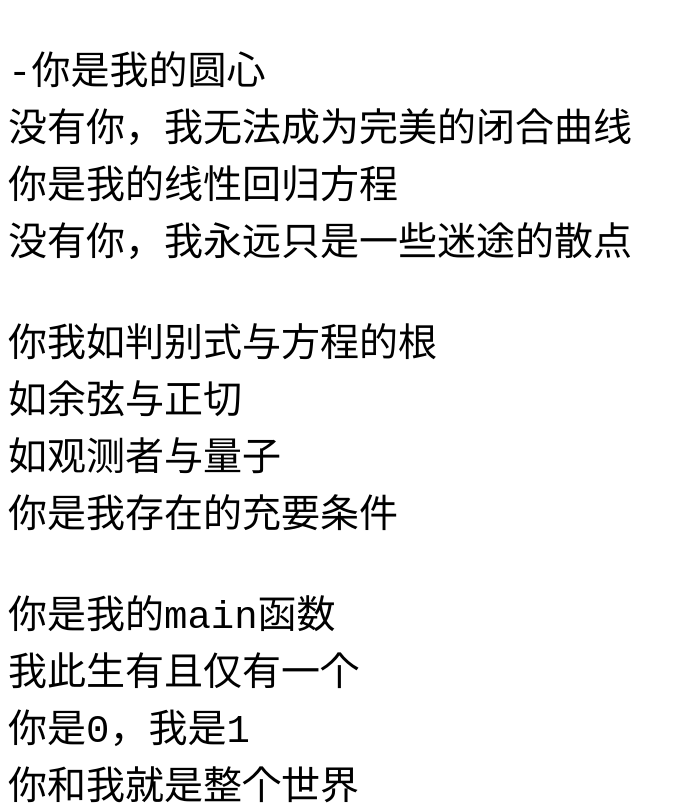
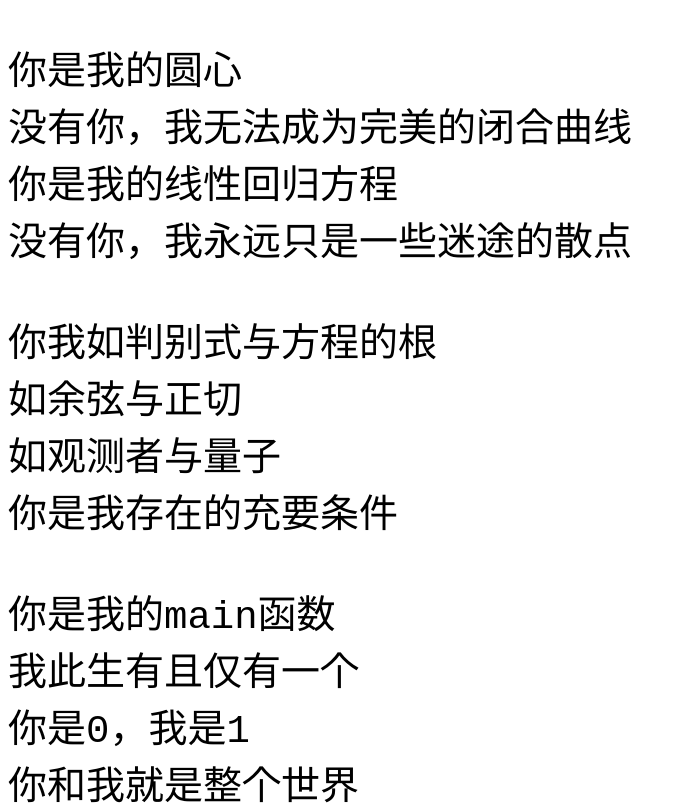
Before and after one commit to feixukeji/feixukeji.github.io, a plain HTML site: page poem.html in a window 1280 px wide. Shown: the top 805 px of the page, without its empty margins (0-686 px from the left). Drawn offline with Linux system fonts and the light colour scheme.

Commit message:
Update poem.html

```diff
--- a/poem.html
+++ b/poem.html
@@ -8,7 +8,8 @@
 
     <body>
         <font size="20">
-        <pre>-你是我的圆心
+        <pre>
+你是我的圆心
 没有你，我无法成为完美的闭合曲线
 你是我的线性回归方程
 没有你，我永远只是一些迷途的散点
```
